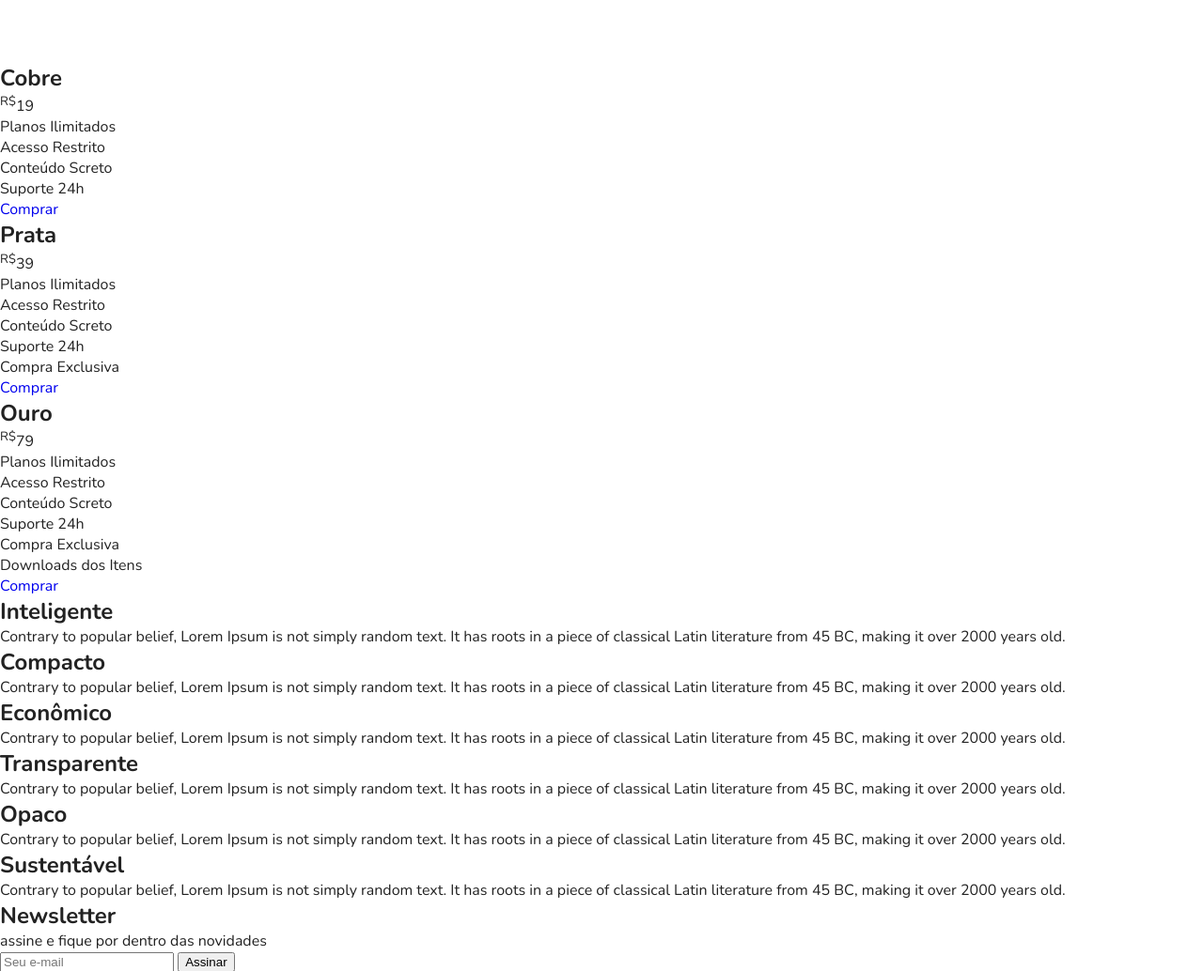
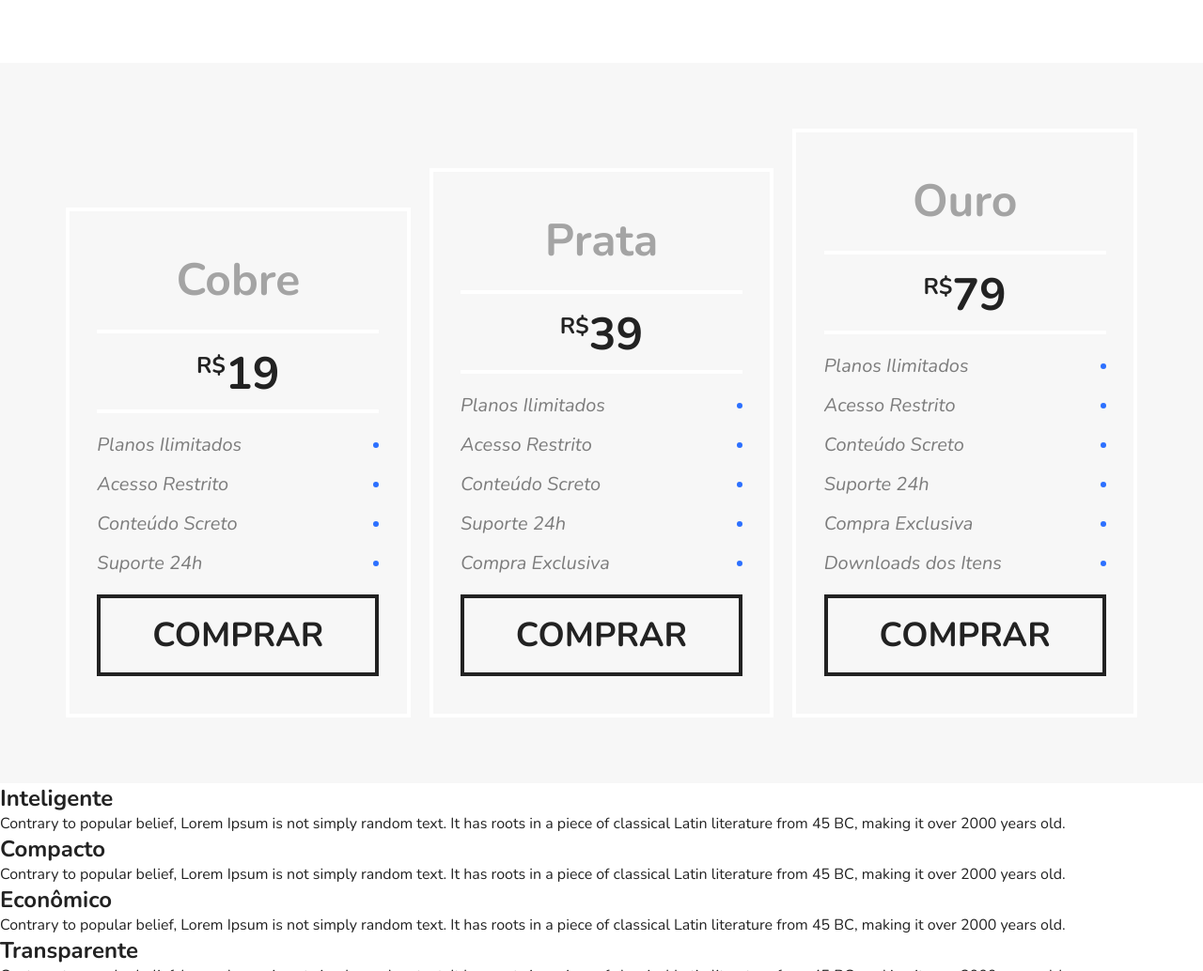
Before and after one commit to naeliofreires/FlexBlog, a plain HTML site: page index.html in a window 1280 px wide. Shown: the part 1866-2900 px from the top of the page at 94% size. Drawn offline with nearby package versions, Linux system fonts and the light colour scheme.

Commit message:
adicionando estilo aos precos

```diff
--- a/css/style.css
+++ b/css/style.css
@@ -180,3 +180,94 @@ img {
 .blue {
   border-top: 8px solid #66d9eb;
 }
+
+/*Preco*/
+
+.preco {
+  background: #f7f7f7;
+  padding: 60px;
+  display: flex;
+  flex-wrap: wrap;
+  align-items: flex-end;
+}
+
+.preco-item {
+  flex: 1 1 260px;
+  border: 4px solid white;
+  padding: 20px;
+  margin: 10px;
+}
+
+.preco-item h2 {
+  font-size: 3em;
+  color: #a4a4a4;
+  text-align: center;
+  margin-top: 20px;
+}
+
+.preco-item span {
+  max-width: 300px;
+  margin: 20px auto;
+  display: block;
+  font-size: 3em;
+  text-align: center;
+  font-weight: bold;
+  padding: 10px 0 5px 0;
+  border-top: 4px solid white;
+  border-bottom: 4px solid white;
+}
+
+.preco-item sup {
+  font-size: 1.5rem;
+}
+
+.preco-item ul {
+  max-width: 300px;
+  margin: 20px auto;
+  font-size: 1.25em;
+  font-style: italic;
+  color: #7c7c7c;
+}
+
+.preco-item li {
+  display: flex;
+  justify-content: space-between;
+  align-items: center;
+  margin-bottom: 15px;
+}
+
+.preco-item li::after {
+  content: '';
+  display: block;
+  width: 6px;
+  height: 6px;
+  background: #2c70ff;
+  border-radius: 50%;
+}
+
+.preco-item a {
+  max-width: 300px;
+  display: block;
+  margin: 20px auto;
+  border: 4px solid;
+  color: #222222;
+  text-transform: uppercase;
+  font-weight: bold;
+  font-size: 2.25em;
+  padding: 15px 0;
+  text-align: center;
+}
+
+@media (max-width: 800px) {
+  .preco {
+    padding-left: 10px;
+    padding-right: 10px;
+  }
+  .preco .preco-item:nth-child(3) {  /* esse 3 é o numero do item */
+    /* mudando a ordem, aplicando uma prop do CSS flex chamada order*/
+    order: -2;
+  }
+  .preco .preco-item:nth-child(2) {
+    order: -1;
+  }
+}
```
